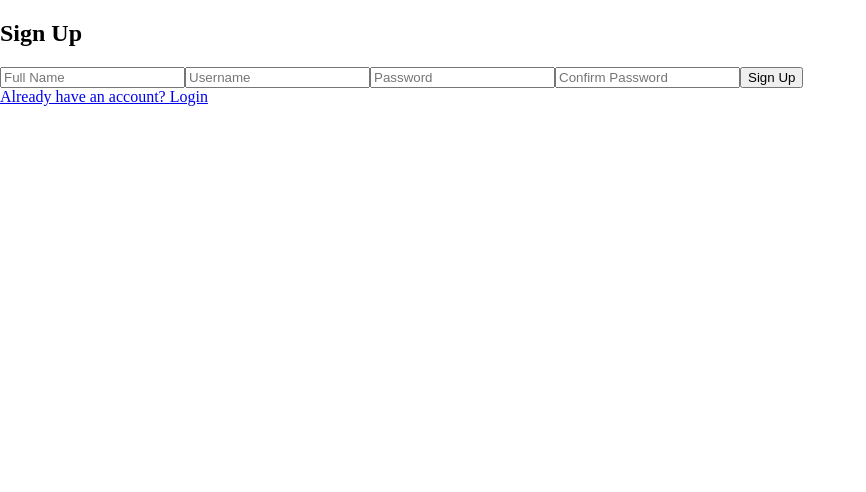
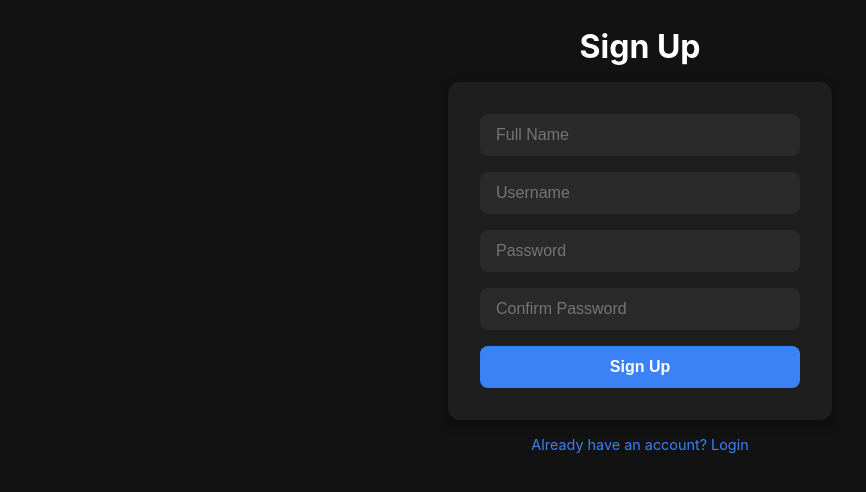
Before and after one commit to triggereddown/AlfredCodeV2, a React (Vite) app in the folder frontend/: page / in a window 1280 px wide. Shown: the top 492 px of the page, without its empty margins (0-866 px from the left). Built offline with nearby package versions, Linux system fonts and the light colour scheme.

Commit message:
Completed Basic styling of sign up and login

```diff
--- a/frontend/src/components/Home.jsx
+++ b/frontend/src/components/Home.jsx
@@ -50,9 +50,6 @@ const Home = () => {
     <>
       <div className="header">
         <h1>Code Review Tool</h1>
-        <div>
-          <button>Logout</button>
-        </div>
       </div>
       <main>
         <div className="left">
--- a/frontend/src/components/Login.jsx
+++ b/frontend/src/components/Login.jsx
@@ -70,7 +70,7 @@ const Login = () => {
           />
         </div>
         <div>
-          <Link to="/signup">Don't have an account? Sign Up</Link>
+          <Link to="/">Don't have an account? Sign Up</Link>
           <div>
             <button>Login</button>
           </div>
--- /dev/null
+++ b/frontend/src/components/Signup.css
@@ -0,0 +1,77 @@
+body {
+  margin: 0;
+  font-family: "Inter", sans-serif;
+  background: #121212;
+  color: #fff;
+  display: flex;
+  justify-content: center;
+  align-items: center;
+  height: 100vh;
+}
+
+div {
+  text-align: center;
+}
+
+h2 {
+  font-size: 2rem;
+  margin-bottom: 1rem;
+  color: #ffffff;
+}
+
+form {
+  background: #1e1e1e;
+  padding: 2rem;
+  border-radius: 12px;
+  box-shadow: 0 4px 12px rgba(0, 0, 0, 0.4);
+  display: flex;
+  flex-direction: column;
+  gap: 1rem;
+  width: 320px;
+  margin: 0 auto;
+}
+
+input {
+  padding: 0.75rem 1rem;
+  border: none;
+  border-radius: 8px;
+  font-size: 1rem;
+  background: #2a2a2a;
+  color: #fff;
+  outline: none;
+  transition: background 0.3s ease;
+}
+
+input:focus {
+  background: #333333;
+  box-shadow: 0 0 0 2px #3b82f6;
+}
+
+button {
+  padding: 0.75rem;
+  border: none;
+  border-radius: 8px;
+  font-size: 1rem;
+  font-weight: bold;
+  background: #3b82f6;
+  color: #fff;
+  cursor: pointer;
+  transition: background 0.3s ease;
+}
+
+button:hover {
+  background: #2563eb;
+}
+
+a {
+  display: inline-block;
+  margin-top: 1rem;
+  font-size: 0.9rem;
+  color: #3b82f6;
+  text-decoration: none;
+  transition: color 0.3s ease;
+}
+
+a:hover {
+  color: #60a5fa;
+}
--- a/frontend/src/components/Signup.jsx
+++ b/frontend/src/components/Signup.jsx
@@ -2,6 +2,7 @@ import React, { useState } from "react";
 import { Link, useNavigate } from "react-router-dom";
 import axios from "axios";
 import { Toaster, toast } from "react-hot-toast";
+import "./Signup.css";
 
 const Signup = () => {
   const [user, setUser] = useState({
```
